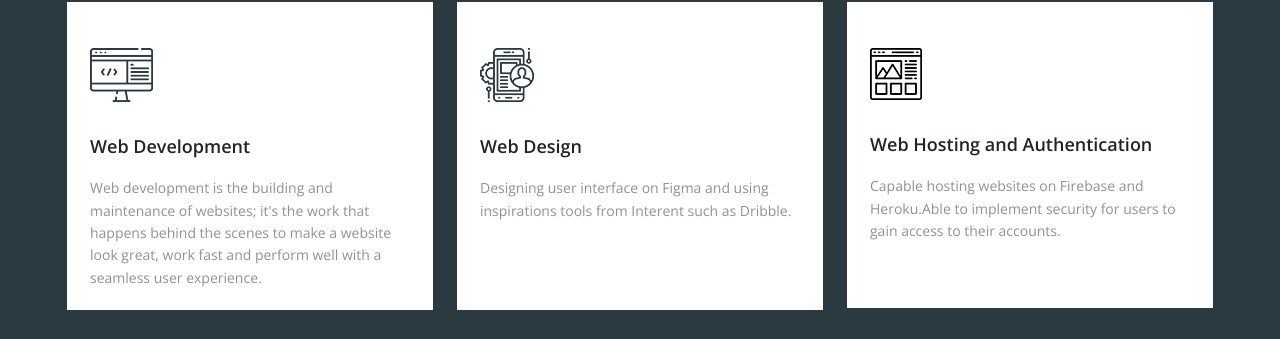
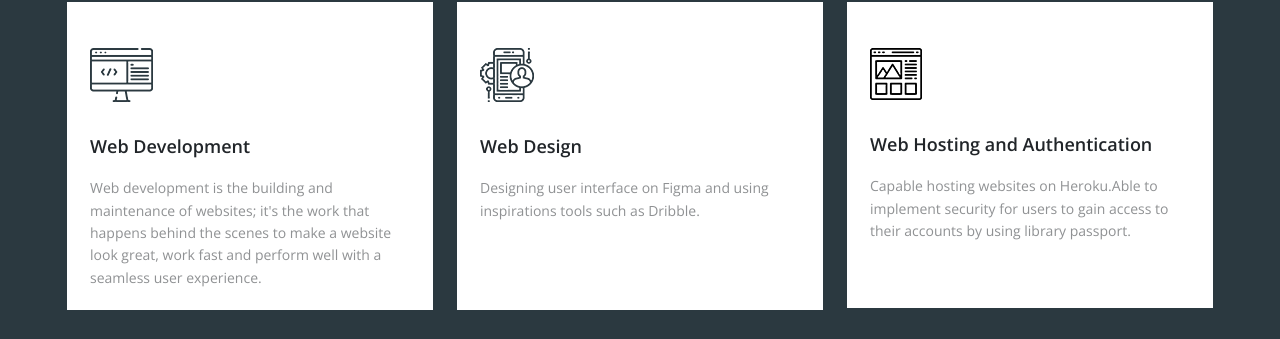
Before and after one commit to ZakariyeAden/Portfolio, a React (Create React App) app: page / in a window 1280 px wide. Shown: the part 1580-1919 px from the top of the page. Built offline with nearby package versions, Linux system fonts and the light colour scheme; a web font is replaced by a local one.

Commit message:
updating services

```diff
--- a/src/pages/Component/Components/Service.js
+++ b/src/pages/Component/Components/Service.js
@@ -78,7 +78,7 @@ const Service = () => {
                     </Card.Subtitle>
                     <Card.Text className="service-text">
                       Designing user interface on Figma and using inspirations
-                      tools from Interent such as Dribble.
+                      tools such as Dribble.
                       <br/>
                       <br/>
                       <br/>
@@ -112,9 +112,9 @@ const Service = () => {
                       Web Hosting and Authentication
                     </Card.Subtitle>
                     <Card.Text className="service-text">
-                      Capable hosting websites on Firebase and Heroku.Able to
+                      Capable hosting websites on Heroku.Able to
                       implement security for users to gain access to their
-                      accounts.
+                      accounts by using library passport.
                       <br/>
                       <br/>
                       <br/>
```
